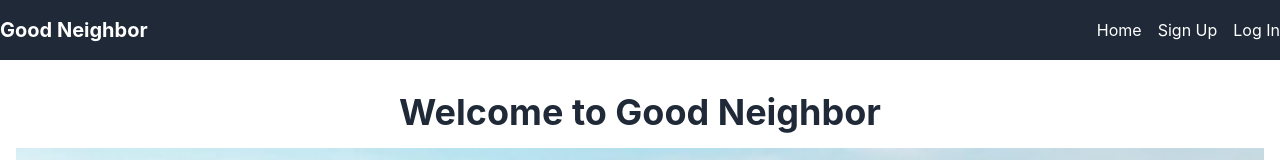
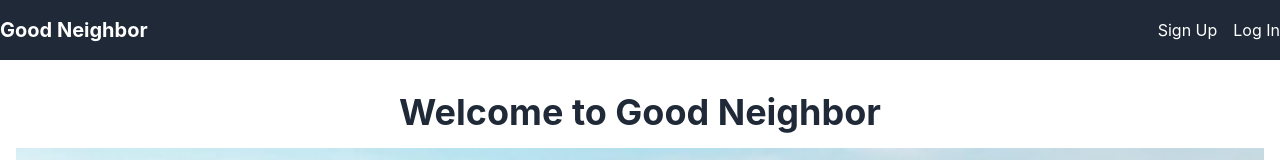
Before and after one commit to felix-hh/wildhacks2024, a Next.js app: page / in a window 1280 px wide. Shown: the top 160 px of the page. Built offline with nearby package versions, Linux system fonts and the light colour scheme.

Commit message:
Removed 'Home' from Navbar

```diff
--- a/components/NavBar.js
+++ b/components/NavBar.js
@@ -6,7 +6,6 @@ const Navbar = () => {
       <div className="container mx-auto flex justify-between items-center">
         <a href="/" className="text-white text-xl font-bold">Good Neighbor</a>
         <ul className="flex space-x-4">
-          <li><a href="#" className="text-white hover:text-gray-300">Home</a></li>
           <li><a href="#" className="text-white hover:text-gray-300">Sign Up</a></li>
           <li><a href="#" className="text-white hover:text-gray-300">Log In</a></li>
         </ul>
```
